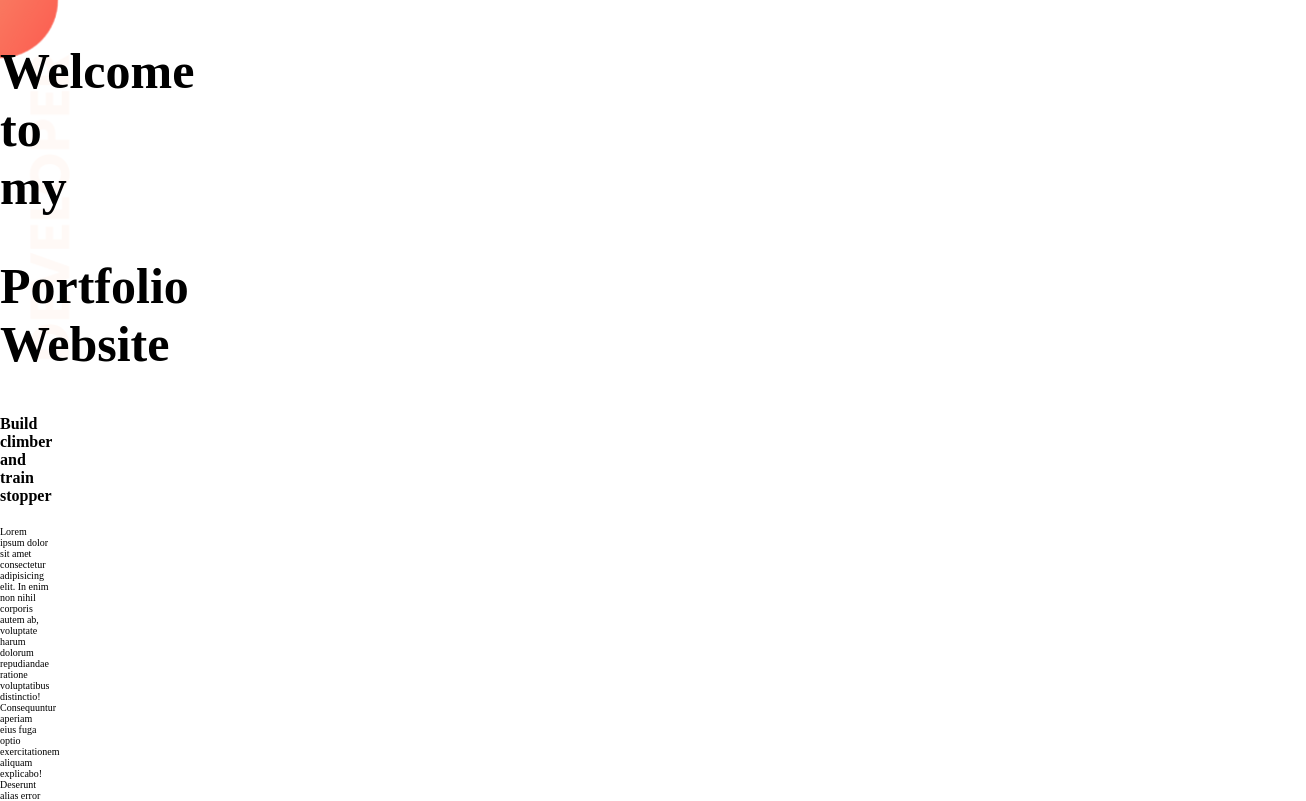
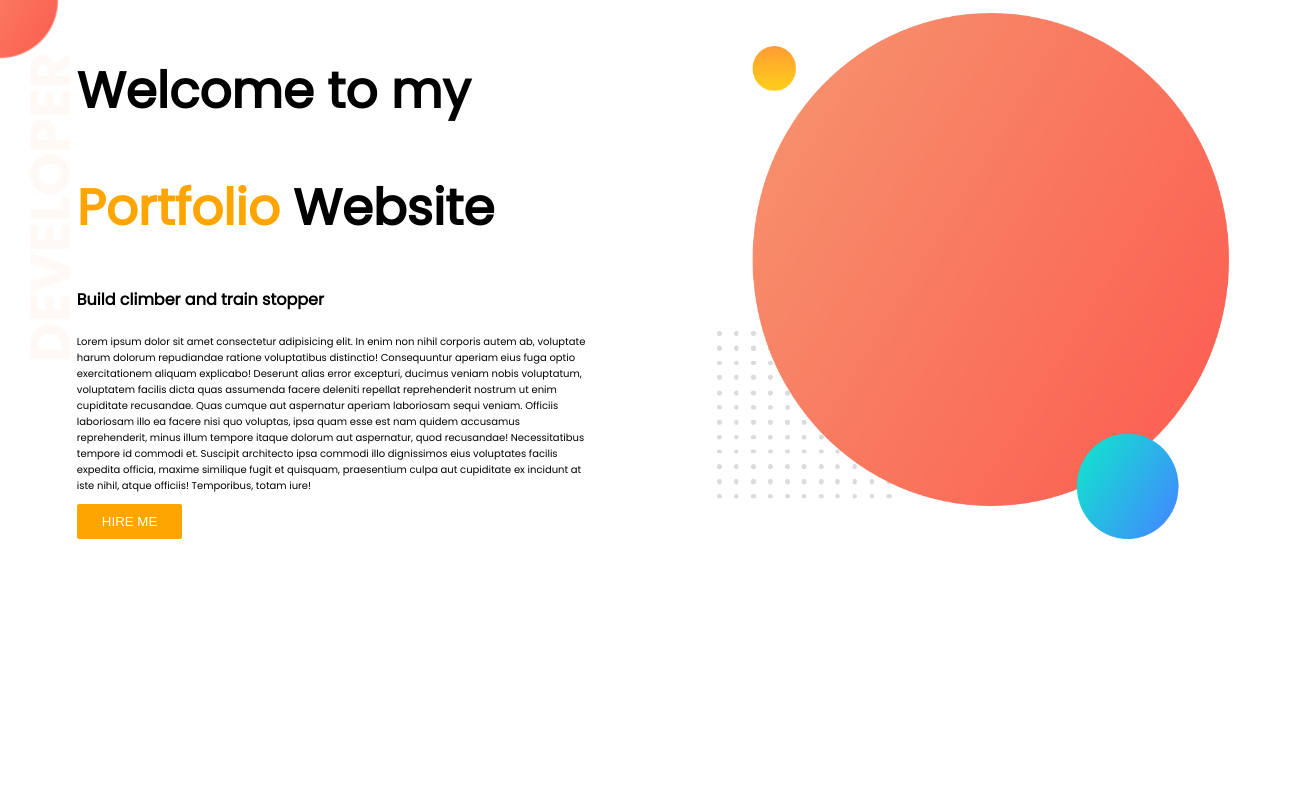
Before and after one commit to kmsanjar47/demo-website-html-css, a plain HTML site: page index.html in a window 1280 px wide. Shown: the top 801 px of the page, 1306 px wide, since content can reach past the window. Drawn offline with Linux system fonts and the light colour scheme.

Commit message:
Css Added

```diff
--- a/style.css
+++ b/style.css
@@ -1,13 +1,44 @@
-body{
-    background-image:url(./images/top-banner.png) ;
-    margin: 0px;
-    background-repeat: no-repeat;
+body {
+  font-family: "Poppins", sans-serif;
+  background-image: url(./images/top-banner.png);
+  margin: 0px;
+  background-repeat: no-repeat;
 }
 
-h1{
-    font-size: 50px;
+h1 {
+  font-size: 50px;
+}
+.top-section {
+  width: 100%;
+  padding: 1%;
+  display: flex;
+  flex-direction: row;
+  justify-content: space-around;
 }
 
-.top-section .top-section-left-div{
-    width: 50px;
+.top-section-portfolio-text {
+  color: orange;
 }
+
+.top-section-left-div {
+  width: 40%;
+  box-sizing: border-box;
+}
+.top-section-right-div {
+  width: 40%;
+  box-sizing: border-box;
+}
+.top-section-left-div-button {
+  padding: 10px 25px 10px 25px;
+  background-color: orange;
+  color: white;
+  border: none;
+  border-radius: 2px;
+}
+.top-section-left-div-button:hover {
+  background-color: rgb(255, 136, 0);
+}
+.top-section-right-div img {
+  width: 100%;
+  height: 100%;
+}
```
